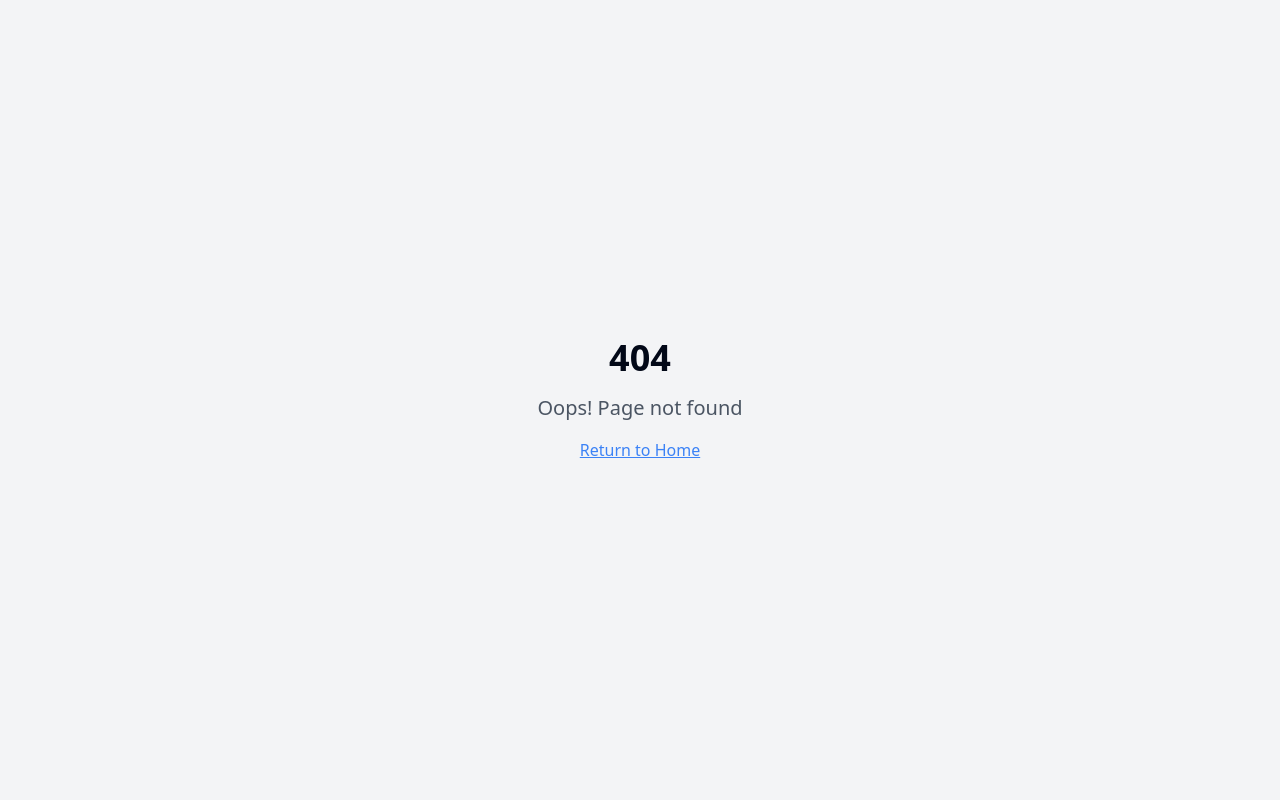
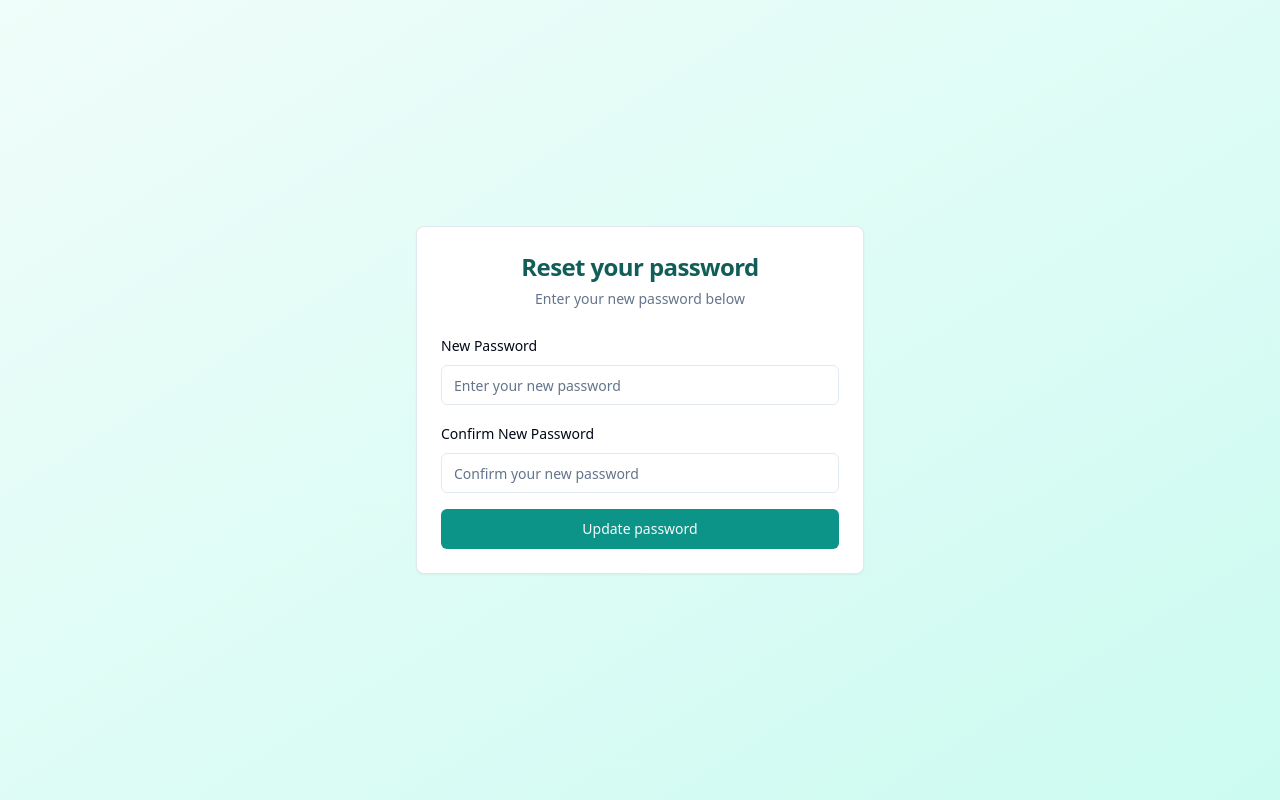
Before and after one commit to amirfk/tribe-auth-portal, a React (Vite) app: page /reset-password in a window 1280 px wide. Before the commit this address had no page. Built offline with nearby package versions, Linux system fonts and the light colour scheme.

Commit message:
Fix: Password reset link 404 error
The password reset link in the email leads to a 404 page. This commit likely involves updating the redirect URL in the password reset flow to point to a valid route.

```diff
--- a/src/App.tsx
+++ b/src/App.tsx
@@ -1,4 +1,3 @@
-
 import { Toaster } from "@/components/ui/toaster";
 import { Toaster as Sonner } from "@/components/ui/sonner";
 import { TooltipProvider } from "@/components/ui/tooltip";
@@ -12,6 +11,7 @@ import Register from "./pages/Register";
 import ForgotPassword from "./pages/ForgotPassword";
 import Dashboard from "./pages/Dashboard";
 import NotFound from "./pages/NotFound";
+import ResetPassword from "./pages/ResetPassword";
 
 const queryClient = new QueryClient();
 
@@ -27,6 +27,7 @@ const App = () => (
             <Route path="/login" element={<Login />} />
             <Route path="/register" element={<Register />} />
             <Route path="/forgot-password" element={<ForgotPassword />} />
+            <Route path="/reset-password" element={<ResetPassword />} />
             <Route path="/dashboard" element={
               <ProtectedRoute>
                 <Dashboard />
--- /dev/null
+++ b/src/components/auth/ResetPasswordForm.tsx
@@ -0,0 +1,135 @@
+
+import { useState, useEffect } from 'react';
+import { useNavigate, useSearchParams } from 'react-router-dom';
+import { supabase } from '@/integrations/supabase/client';
+import { Button } from '@/components/ui/button';
+import { Input } from '@/components/ui/input';
+import { Label } from '@/components/ui/label';
+import { Card, CardContent, CardDescription, CardHeader, CardTitle } from '@/components/ui/card';
+import { toast } from '@/hooks/use-toast';
+
+export const ResetPasswordForm = () => {
+  const [password, setPassword] = useState('');
+  const [confirmPassword, setConfirmPassword] = useState('');
+  const [loading, setLoading] = useState(false);
+  const [searchParams] = useSearchParams();
+  const navigate = useNavigate();
+
+  useEffect(() => {
+    // Check if we have the access token and refresh token from the URL
+    const accessToken = searchParams.get('access_token');
+    const refreshToken = searchParams.get('refresh_token');
+
+    if (accessToken && refreshToken) {
+      // Set the session with the tokens from the URL
+      supabase.auth.setSession({
+        access_token: accessToken,
+        refresh_token: refreshToken,
+      });
+    }
+  }, [searchParams]);
+
+  const handleSubmit = async (e: React.FormEvent) => {
+    e.preventDefault();
+
+    if (password !== confirmPassword) {
+      toast({
+        title: "Passwords don't match",
+        description: "Please make sure both passwords are the same.",
+        variant: "destructive",
+      });
+      return;
+    }
+
+    if (password.length < 6) {
+      toast({
+        title: "Password too short",
+        description: "Password must be at least 6 characters long.",
+        variant: "destructive",
+      });
+      return;
+    }
+
+    setLoading(true);
+
+    try {
+      const { error } = await supabase.auth.updateUser({
+        password: password
+      });
+
+      if (error) {
+        toast({
+          title: "Password reset failed",
+          description: error.message,
+          variant: "destructive",
+        });
+      } else {
+        toast({
+          title: "Password updated successfully",
+          description: "You can now sign in with your new password.",
+        });
+        navigate('/login');
+      }
+    } catch (error) {
+      toast({
+        title: "An error occurred",
+        description: "Please try again later.",
+        variant: "destructive",
+      });
+    } finally {
+      setLoading(false);
+    }
+  };
+
+  return (
+    <div className="min-h-screen flex items-center justify-center bg-gradient-to-br from-teal-50 to-teal-100 px-4">
+      <Card className="w-full max-w-md">
+        <CardHeader className="text-center">
+          <CardTitle className="text-2xl font-bold text-teal-800">
+            Reset your password
+          </CardTitle>
+          <CardDescription>
+            Enter your new password below
+          </CardDescription>
+        </CardHeader>
+        <CardContent>
+          <form onSubmit={handleSubmit} className="space-y-4">
+            <div className="space-y-2">
+              <Label htmlFor="password">New Password</Label>
+              <Input
+                id="password"
+                type="password"
+                placeholder="Enter your new password"
+                value={password}
+                onChange={(e) => setPassword(e.target.value)}
+                required
+                minLength={6}
+                className="focus:ring-teal-500 focus:border-teal-500"
+              />
+            </div>
+            <div className="space-y-2">
+              <Label htmlFor="confirmPassword">Confirm New Password</Label>
+              <Input
+                id="confirmPassword"
+                type="password"
+                placeholder="Confirm your new password"
+                value={confirmPassword}
+                onChange={(e) => setConfirmPassword(e.target.value)}
+                required
+                minLength={6}
+                className="focus:ring-teal-500 focus:border-teal-500"
+              />
+            </div>
+            <Button
+              type="submit"
+              className="w-full bg-teal-600 hover:bg-teal-700"
+              disabled={loading}
+            >
+              {loading ? 'Updating...' : 'Update password'}
+            </Button>
+          </form>
+        </CardContent>
+      </Card>
+    </div>
+  );
+};
--- /dev/null
+++ b/src/pages/ResetPassword.tsx
@@ -0,0 +1,8 @@
+
+import { ResetPasswordForm } from '@/components/auth/ResetPasswordForm';
+
+const ResetPassword = () => {
+  return <ResetPasswordForm />;
+};
+
+export default ResetPassword;
```
